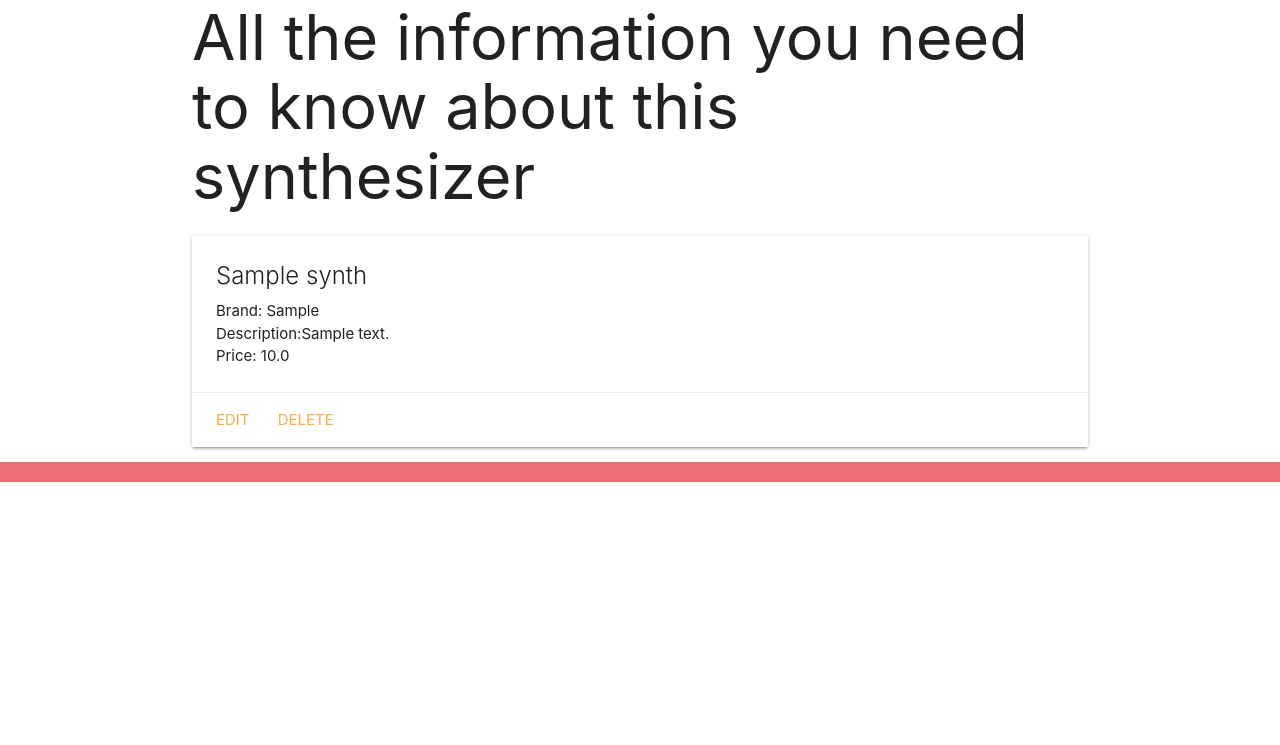
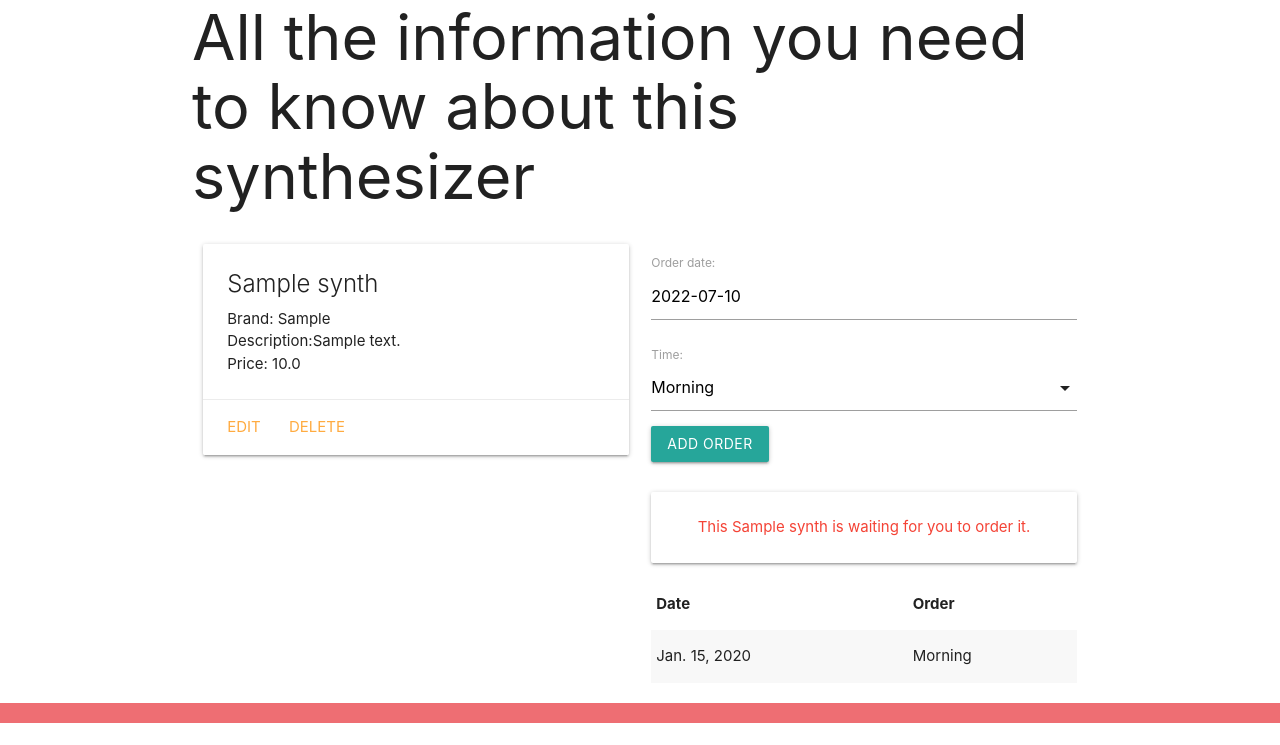
Before and after one commit to jquan114/synthcollector_django, a Django app: page /synths/1/ in a window 1280 px wide. Shown: the part 103-848 px from the top of the page. Before the commit the page ends 585 px from the top, so only its background shows below. Run offline with Django 4.2, Linux system fonts and the light colour scheme; tables that the repository leaves empty hold one stand-in row (values such as "Sample post").

Commit message:
finished a one to many relationsip with synths and orders with date and time model

```diff
--- a/main_app/admin.py
+++ b/main_app/admin.py
@@ -1,5 +1,6 @@
 from django.contrib import admin
-from .models import Synth
+from .models import Synth, Order
 # Register your models here.
 
 admin.site.register(Synth)
+admin.site.register(Order)
--- /dev/null
+++ b/main_app/forms.py
@@ -0,0 +1,7 @@
+from django.forms import ModelForm
+from .models import Order
+
+class OrderForm(ModelForm):
+    class Meta:
+        model = Order
+        fields = ['date','time']
--- a/main_app/models.py
+++ b/main_app/models.py
@@ -4,14 +4,34 @@ from django.db import models
 from django.urls import reverse
 
 # Create your models here.
+TIME = (
+    ('M', 'Morning'),
+    ('A', 'Afternoon'),
+    ('E', 'Evening')
+)
+
+
 class Synth(models.Model):
     name = models.CharField(max_length=100)
     brand = models.CharField(max_length=100)
     description = models.TextField(max_length=100)
     price = models.FloatField()
 
+
+class Order(models.Model):
+    date = models.DateField('order date')
+    time = models.CharField(
+        max_length=1,
+        choices=TIME,
+        default=TIME[0][0]
+    )
+    synth = models.ForeignKey(Synth, on_delete=models.CASCADE)
+
     def __str__(self):
-        return self.name
+        return f"{self.get_time_display()} on {self.date}"
+
+    class Meta:
+        ordering = ['-date']
 
     def get_absolute_url(self):
-        return reverse('detail', kwargs={'synth_id':self.id})
+        return reverse('detail', kwargs={'synth_id': self.id})
--- a/main_app/templates/base.html
+++ b/main_app/templates/base.html
@@ -8,7 +8,9 @@
     <meta http-equiv="X-UA-Compatible" content="ie=edge" />
     <title>Synth Collector</title>
     <link href="https://cdnjs.cloudflare.com/ajax/libs/materialize/1.0.0/css/materialize.min.css" rel="stylesheet"
-        type="text/css" href="{% static 'css/style.css' %}" />
+    type="text/css"
+    href="{% static 'css/style.css' %}" />
+    <script src="https://cdnjs.cloudflare.com/ajax/libs/materialize/1.0.0/js/materialize.min.js"></script>
 
 </head>
 
--- a/main_app/templates/main_app/synth_form.html
+++ b/main_app/templates/main_app/synth_form.html
@@ -1,7 +1,7 @@
 {% extends 'base.html' %}
 {% block content %}
 
-{% if object %}
+{% if synth %}
 <h1>Edit <span class="teal-text">{{synth.name}}</span></h1>
 {% else %}
 <h1> Add some keys </h1>
--- a/main_app/templates/synths/detail.html
+++ b/main_app/templates/synths/detail.html
@@ -1,7 +1,8 @@
 {% extends 'base.html' %} {% block content %}
 
 <h1> All the information you need to know about this synthesizer </h1>
-
+<div class="row">
+    <div class="col s6">
         <div class="card">
             <div class="card-content">
                 <span class="card-title">{{synth.name}}</span>
@@ -18,5 +19,50 @@
                 <a href="{% url 'synths_delete' synth.id %}">Delete</a>
             </div>
         </div>
+    </div>
+    <div class="col s6">
+        <form action="{% url 'add_order' synth.id %}" method="post">
+            {% csrf_token %} {{ order_form.as_p }}
+            <input type="submit" class="btn" value="Add Order" />
+        </form>
+        <br />
+        {% if synth.order_for_today %}
+        <div class = "card-panel teal-text center-align">
+            The {{synth.name}} order has been made for today
+        </div>
+        {% else %}
+        <div class = "card-panel red-text center-align">
+            This {{synth.name}} is waiting for you to order it.
+        </div>
+        {% endif %}
+        <table class="striped">
+            <thead>
+                <tr>
+                    <th> Date </th>
+                    <th> Order </th>
+                </tr>
+            </thead>
+            <tbody>
+                {% for order in synth.order_set.all %}
+                <tr>
+                    <td>{{order.date}}</td>
+                    <td>{{order.get_time_display}}</td>
+                </tr>
+                {% endfor %}
+            </tbody>
+        </table>
+    </div>
+</div>
+<script>
+    var dateEl = document.getElementById('id_date');
+    M.Datepicker.init(dateEl,{
+        format:'yyyy-mm-dd',
+        defaultDate: new Date(),
+        setDefaultDate: true,
+        autoClose: true,
+    });
 
+    var selectEl = document.getElementById('id_time');
+    M.FormSelect.init(selectEl);
+</script>
 {% endblock %}
--- a/main_app/urls.py
+++ b/main_app/urls.py
@@ -10,4 +10,5 @@ urlpatterns = [
     path('synths/create/',views.SynthCreate.as_view(),name='synths_create'),
     path('synths/<int:pk>/update/', views.SynthUpdate.as_view(), name='synths_update'),
     path('synths/<int:pk>/delete/', views.SynthDelete.as_view(), name='synths_delete'),
+    path('synths/<int:synth_id>/add_order/',views.add_order, name='add_order'),
 ]
--- a/main_app/views.py
+++ b/main_app/views.py
@@ -1,8 +1,9 @@
-from django.shortcuts import render
+from django.shortcuts import render, redirect
 from django.http import HttpResponse
 from .models import Synth
 from django.views.generic.edit import CreateView,UpdateView,DeleteView
 from .models import Synth
+from .forms import OrderForm
 
 # Create your views here.
 
@@ -18,7 +19,17 @@ def synths_index(request):
 
 def synths_detail(request, synth_id):
     synth = Synth.objects.get(id=synth_id)
-    return render(request,'synths/detail.html', {'synth': synth})
+    order_form = OrderForm()
+    return render(request,'synths/detail.html',
+    {'synth': synth, 'order_form': order_form})
+
+def add_order(request, synth_id):
+    form = OrderForm(request.POST)
+    if form.is_valid():
+        new_order = form.save(commit=False)
+        new_order.synth_id = synth_id
+        new_order.save()
+    return redirect('detail', synth_id=synth_id)
 
 
 #Add the Synth class & list view function below the imports
```
Also changed, not shown: main_app/migrations/0002_order.py (added). Lines whose indentation alone changed are shown as unchanged.
